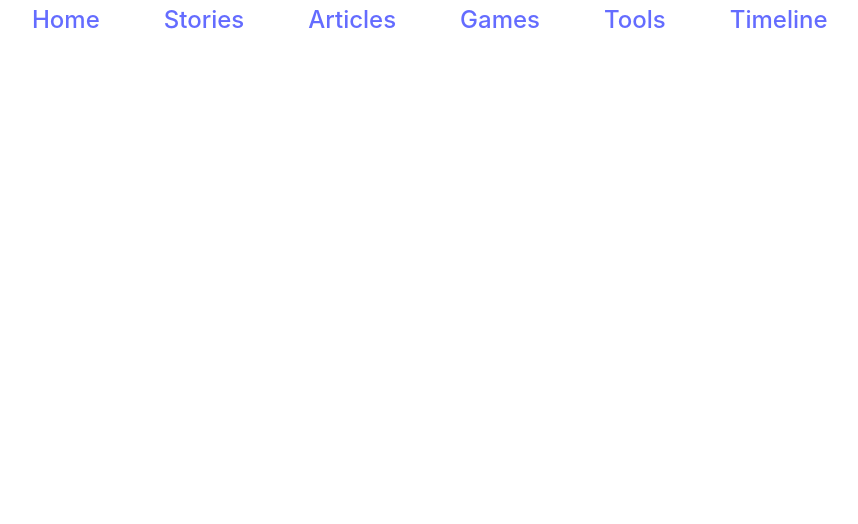
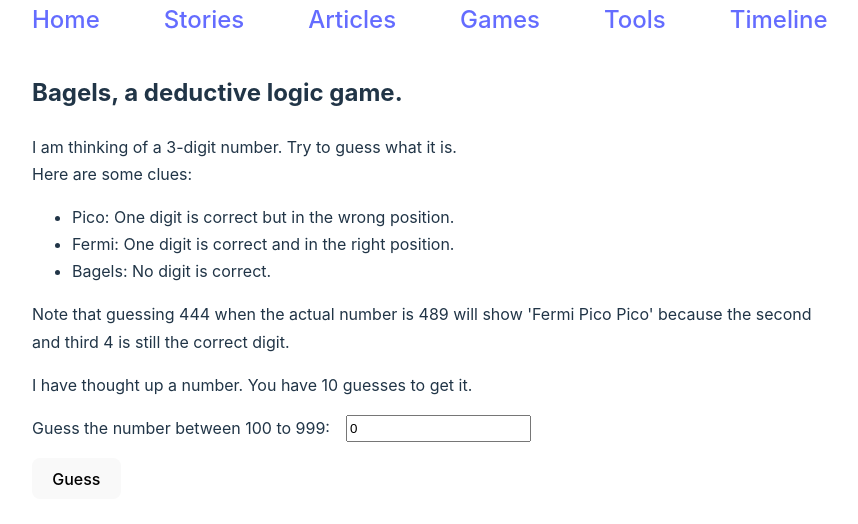
Before and after one commit to SZwuxin/vite-project, a React (Vite) app: page /games/numberGuesser in a window 1280 px wide. Shown: the top 524 px of the page, without its empty margins (208-1066 px from the left). Built offline with nearby package versions, Linux system fonts and the light colour scheme.

Commit message:
Add new game

```diff
--- a/src/App.tsx
+++ b/src/App.tsx
@@ -13,6 +13,7 @@ import {TimeLine} from "./pages/timeline";
 import { FactorFinder } from "./pages/tools/factorFinder";
 import { BirthdayParadox } from "./pages/tools/birthdayParadox.tsx";
 import { DiceRoller } from "./pages/tools/diceRoller.tsx";
+import { NumberGuesser } from "./pages/games/numberGuesser.tsx";
 
 function App() {
     return (
@@ -28,7 +29,7 @@ function App() {
                 <Route path="/tools/factorFinder" element = {<FactorFinder />}/>
                 <Route path="/tools/birthdayParadox" element = {<BirthdayParadox />}/>
                 <Route path="/tools/diceRoller" element = {<DiceRoller />}/>
-
+                <Route path="/games/numberGuesser" element = {<NumberGuesser />}/>
             </Routes>
         </Router>
     );
--- a/src/pages/games.tsx
+++ b/src/pages/games.tsx
@@ -1,10 +1,25 @@
+import { Card } from "react-bootstrap";
+import { Link } from "react-router-dom";
+import bagel from '/bagel.jpg'
 
 export const GamePage = () => {
     return (
       <>
         <h2>All game from this page is taken and modified from Al Sweigart from the <a target='_blank'
             rel='noopener noreferrer' href="https://inventwithpython.com/bigbookpython/">book </a> </h2>
+        <Card>
+          <Card.Body>
+            <Card.Title className='cardTitle'>Number guesser</Card.Title>
+            <Card.Img src={bagel} className='cardimg' />
 
+            <Card.Text className='cardText'>
+              Guess a number in 10 tries!
+            </Card.Text>
+            <button ><Link className="toollink" to="/games/numberGuesser">
+            Number guesser
+                    </Link></button>
+          </Card.Body>
+        </Card>
       </>
     );
   };
--- /dev/null
+++ b/src/pages/games/numberGuesser.tsx
@@ -0,0 +1,92 @@
+import { useState } from "react";
+
+export const NumberGuesser = () => {
+    const [tries, setTries] = useState(0);
+    const [num, setNum] = useState(0);
+    const [success, setSuccess] = useState(false);
+    const [result, setResult] = useState('')
+    const getRandomInt = (max:number) => {
+        return Math.floor(Math.random() * max);
+    }
+    const [actualNum] = useState( getRandomInt(900)+100)
+    const guessNumber = () => {
+        if (num === actualNum) {
+            setSuccess(true);
+            return;
+        }
+        let res = ''
+        setResult(res)
+        setTries(tries+1)
+        const stNum = num.toString()
+        const stActual = actualNum.toString()
+        console.log(stNum, stActual)
+        for (let i = 0; i<3; i++) {
+            console.log(stNum[i], stActual[i])
+            if (stNum[i] === stActual[i]) {
+                res += 'Fermi '
+            }
+            else if (stActual.includes(stNum[i])) {
+                res += 'Pico '
+            }
+        }
+        if (res === '') {
+            res += 'Bagel'
+        }
+        setResult(res)
+
+    }
+    const restart = () => {
+        setSuccess(false)
+        setNum(0)
+        setTries(0)
+        setResult('')
+    }
+
+    const setN = (e: React.FormEvent<HTMLInputElement>) => {
+        setNum(parseInt((e.target as HTMLTextAreaElement).value))
+    }
+
+    return (
+        <>
+        <h2> Bagels, a deductive logic game. </h2>
+    <p>I am thinking of a 3-digit number. Try to guess what it is.<br></br>
+    Here are some clues:</p>
+    <ul>
+        <li>Pico: One digit is correct but in the wrong position.</li>
+        <li>Fermi: One digit is correct and in the right position.</li>
+        <li>Bagels: No digit is correct.</li>
+      </ul>
+
+      <p> Note that guessing 444 when the actual number is 489 will show 'Fermi Pico Pico' because the second and third 4 is still the correct digit. </p>
+        <p>I have thought up a number. You have 10 guesses to get it.</p>
+        <label className='birthday'> Guess the number between 100 to 999:  <input className='birthdayInput' name="myInput" pattern="[0-9]*" value={num} onInput={e => setN(e)}/>
+        </label>
+        {!success && (tries <= 10) && (
+            <>
+            <button onClick={() => {guessNumber()}}>Guess</button>
+            {result !== '' && (
+                <>
+                <p> You have {10-tries} guesses left! </p>
+                <p>{result}</p>
+                </>
+            )}
+            </>
+        )}
+
+        {success && (
+            <>
+            <p> You have currectly guessed the number! It is {num} and you guessed it in {tries} tries. </p>
+            <button onClick={() => {restart()}}>Retry</button>
+            </>
+        )}
+        {!success && (tries > 10) && (
+            <>
+            <p> You failed to guess the number, it is {actualNum}. </p>
+            <button onClick={() => {restart()}}>Retry</button>
+            </>
+        )}
+
+
+        </>
+    )
+}
--- a/src/pages/timeline.tsx
+++ b/src/pages/timeline.tsx
@@ -10,7 +10,7 @@ export const TimeLine = () => {
         <Collapsible date='5/21' word='Revamped the main page to actually show something and added two new page that I will eventually get to.' image={['/5_21_main.jpg', 800, 920]}/>
         <Collapsible date='5/22' word='Revamp timeline page to have a collapsible component.' image={['/5_22_timeline.jpg', 800, 800]}/>
         <Collapsible date='5/23' word='Add two more tools!' image={['/5_23_timeline.jpg', 800, 600]}/>
-        <Collapsible date='5/24' word='Maybe finally games!' image={['',0,0]}/>
+        <Collapsible date='5/24' word='Added the first game Bagel! More to come' image={['',0,0]}/>
 
       </>
     );
```
Also changed, not shown: public/bagel.jpg (added).
